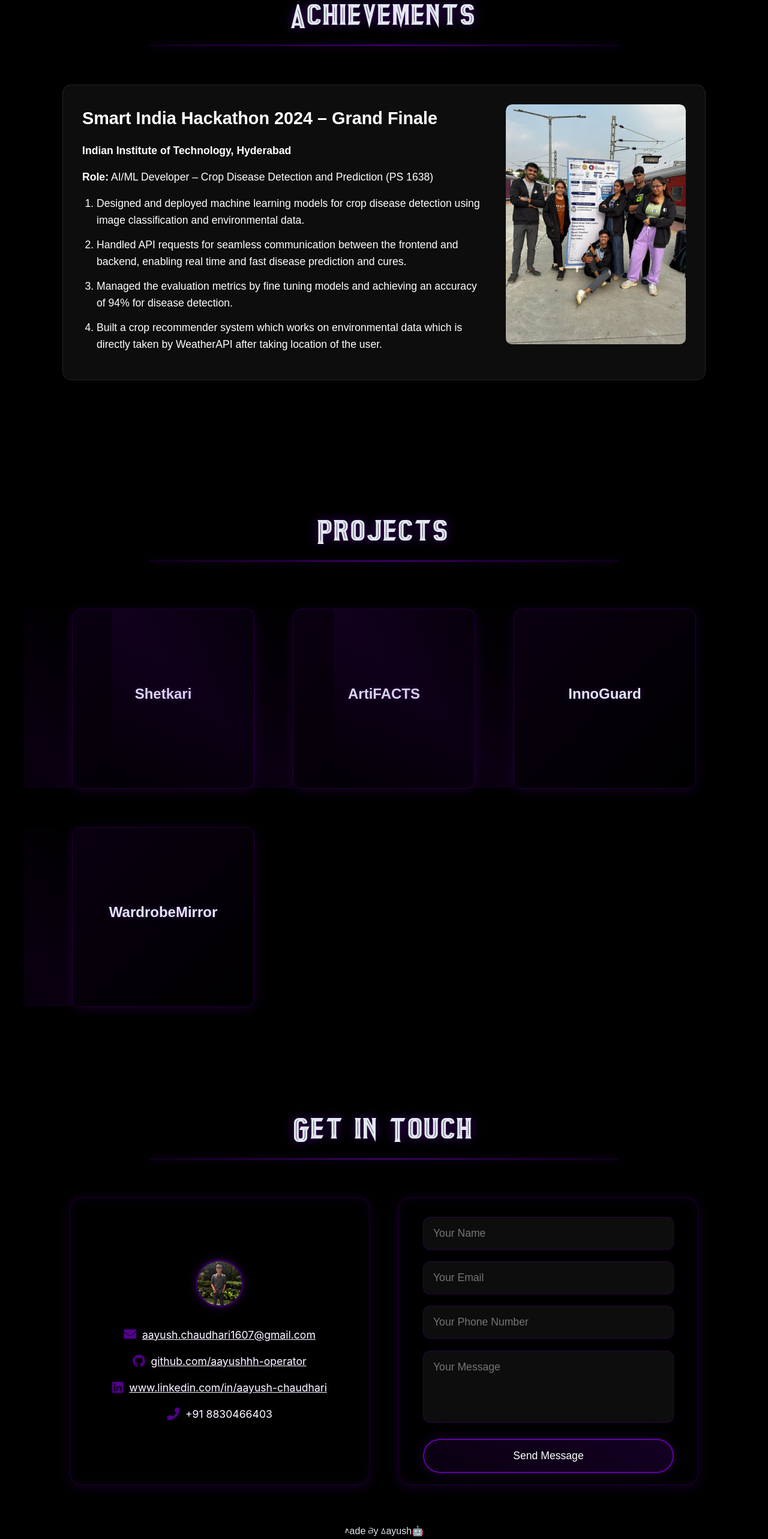
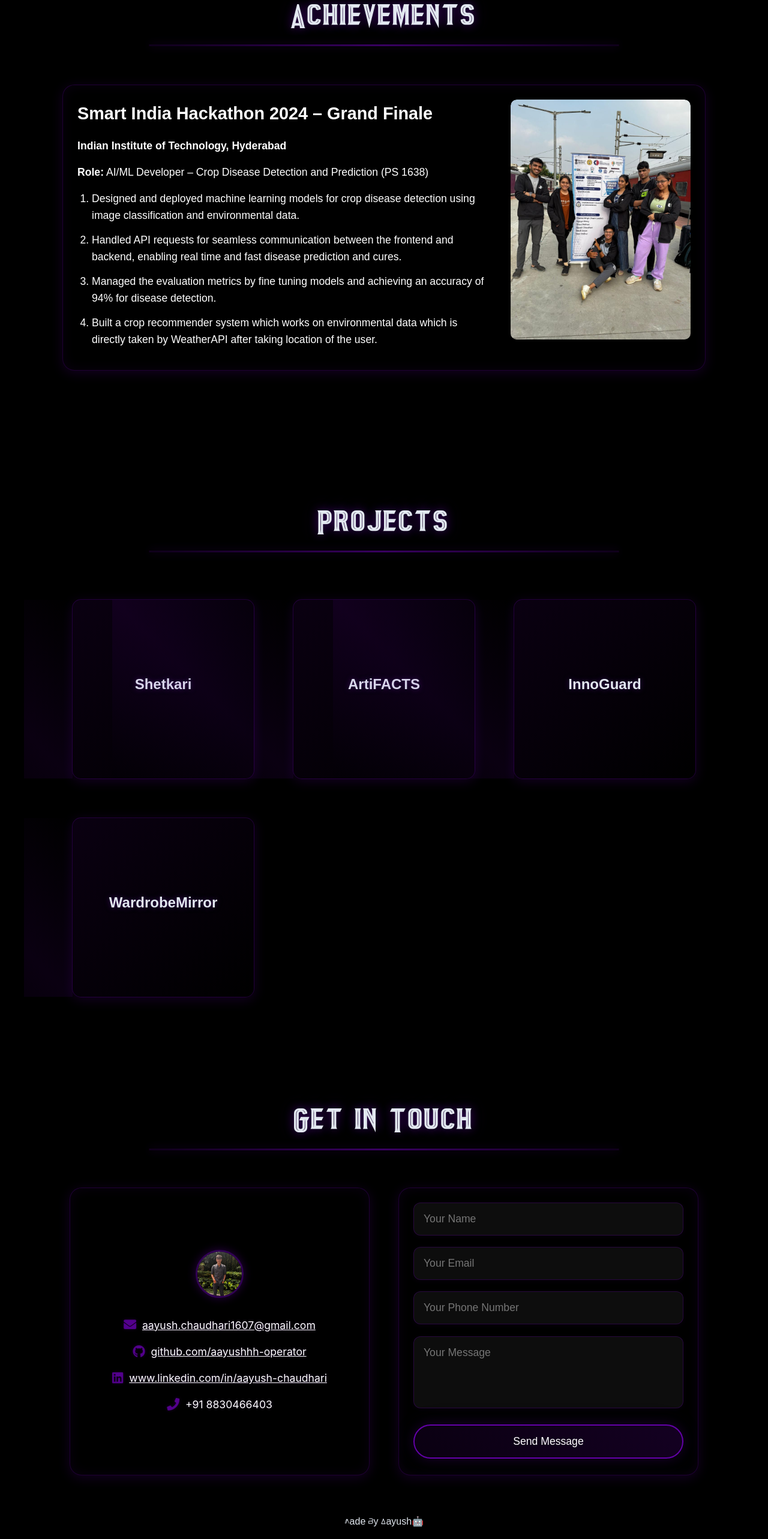
Before and after one commit to aayushhh-operator/Portfolio, a React (Create React App) app: page / in a window 1280 px wide. Shown: the part 4128-6694 px from the top of the page at 60% size. Built offline with nearby package versions, Linux system fonts and the light colour scheme.

Commit message:
Update App.css

```diff
--- a/src/App.css
+++ b/src/App.css
@@ -951,18 +951,7 @@ section {
 }
 
 .achievement-card {
-  background: rgba(255, 255, 255, 0.05);
-  border-radius: 15px;
-  padding: 2rem;
   margin-bottom: 2rem;
-  backdrop-filter: blur(10px);
-  border: 1px solid rgba(255, 255, 255, 0.1);
-  transition: transform 0.3s ease, box-shadow 0.3s ease;
-}
-
-.achievement-card:hover {
-  transform: translateY(-5px);
-  box-shadow: 0 10px 20px rgba(0, 0, 0, 0.2);
 }
 
 .achievement-content {
@@ -1038,7 +1027,10 @@ section {
   margin: 0 auto;
 }
 
-.experience-card {
+.experience-card,
+.achievement-card,
+.contact-details,
+.contact-form-container {
   position: relative;
   padding: 1.5rem;
   background: rgba(0, 0, 0, 0.8);
@@ -1047,15 +1039,18 @@ section {
   border: 1px solid rgba(99, 0, 168, 0.3);
   transition: all 0.3s ease;
   box-shadow: 0 4px 20px rgba(99, 0, 168, 0.2),
-              inset 0 0 20px rgba(99, 0, 168, 0.1);
+    inset 0 0 20px rgba(99, 0, 168, 0.1);
 }
 
-.experience-card:hover {
+.experience-card:hover,
+.achievement-card:hover,
+.contact-details:hover,
+.contact-form-container:hover {
   transform: translateY(-5px);
   background: rgba(0, 0, 0, 0.9);
   border-color: rgba(99, 0, 168, 0.5);
   box-shadow: 0 8px 30px rgba(99, 0, 168, 0.3),
-              inset 0 0 30px rgba(99, 0, 168, 0.2);
+    inset 0 0 30px rgba(99, 0, 168, 0.2);
 }
 
 .experience-card h3 {
@@ -1091,11 +1086,6 @@ section {
   min-width: 500px;
   min-height: 480px;
   box-sizing: border-box;
-  background: rgba(0, 0, 0, 0.7);
-  border-radius: 20px;
-  box-shadow: 0 4px 20px rgba(99, 0, 168, 0.2), inset 0 0 20px rgba(99, 0, 168, 0.1);
-  padding: 2rem 2.5rem;
-  border: 1px solid rgba(99, 0, 168, 0.3);
   display: flex;
   flex-direction: column;
   align-items: center;
@@ -1202,11 +1192,6 @@ section {
   flex-direction: column;
   justify-content: center;
   align-items: center;
-  background: rgba(0, 0, 0, 0.7);
-  border-radius: 20px;
-  box-shadow: 0 4px 20px rgba(99, 0, 168, 0.2), inset 0 0 20px rgba(99, 0, 168, 0.1);
-  padding: 2rem 2.5rem;
-  border: 1px solid rgba(99, 0, 168, 0.3);
   margin-bottom: 0;
 }
 
```
